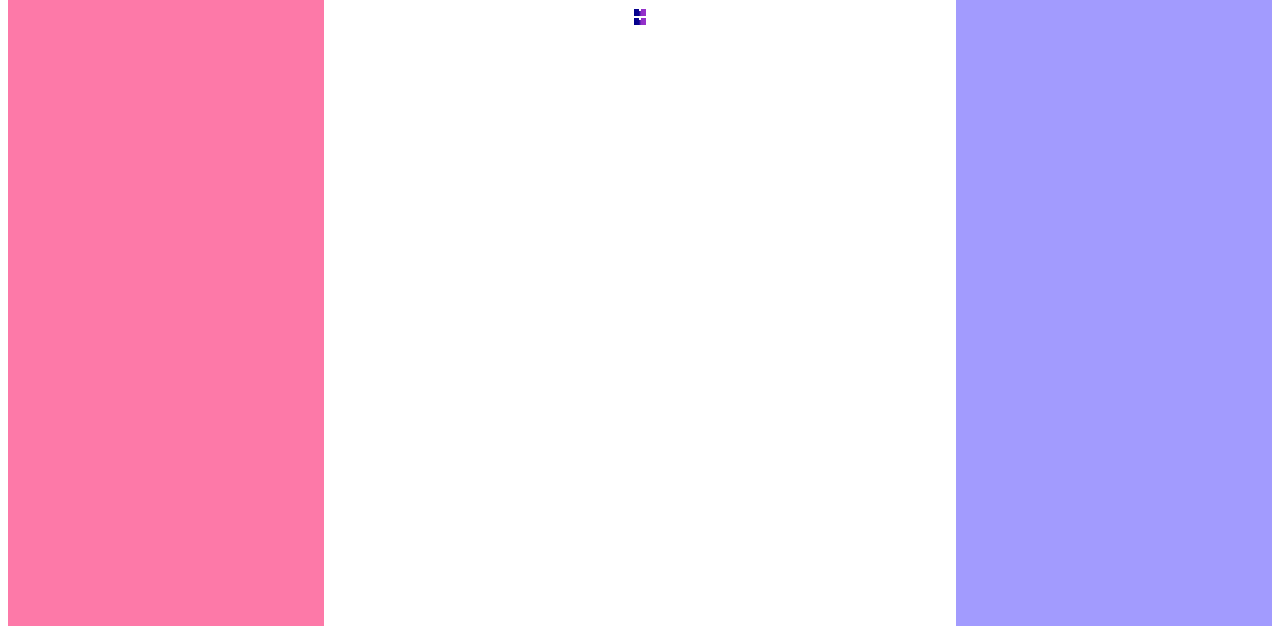
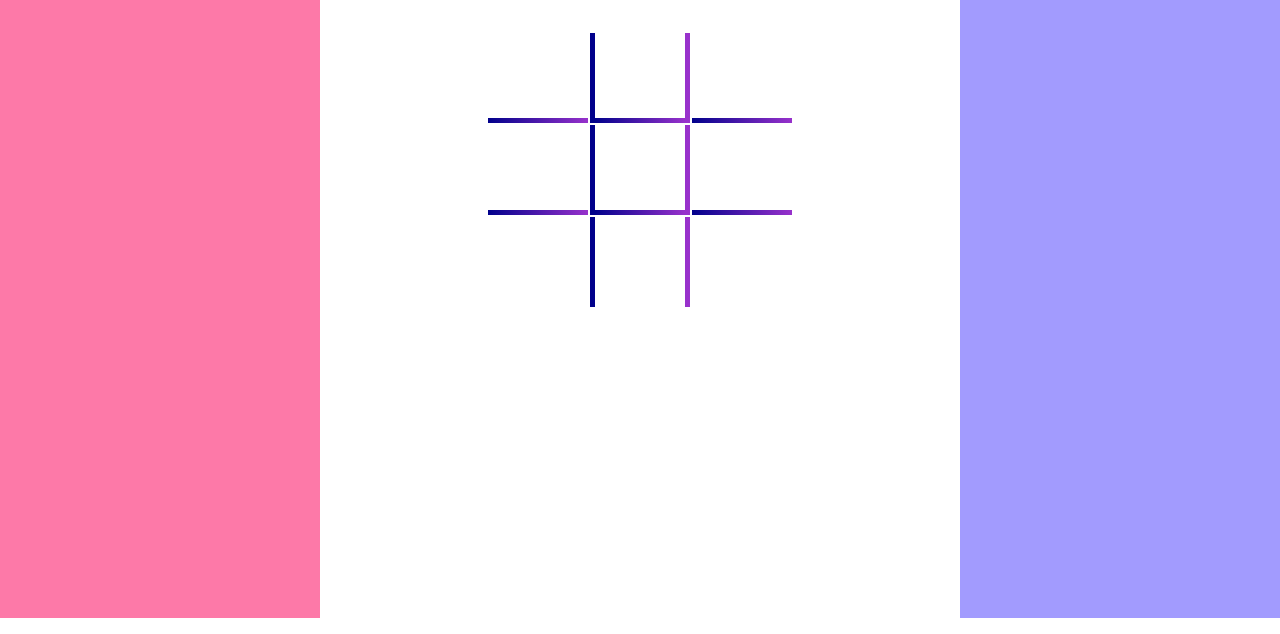
Before and after one commit to hjawad22/tick-tac-toe, a plain HTML site: page index.html in a window 1280 px wide. Shown: the part 182-816 px from the top of the page. Drawn offline with nearby package versions, Linux system fonts and the light colour scheme.

Commit message:
Update styles.css
Fixing merge conflict edits

```diff
--- a/styles.css
+++ b/styles.css
@@ -1,4 +1,4 @@
- feature/baseCSS
+
 * {
   font-family: 'Open Sans', sans-serif;
   box-sizing: border-box;
@@ -40,16 +40,13 @@
   background-color: #a29bfe;
 }
 
- feature/CSS-edits
+
 /* Table */
 
 .game-table {
   padding: 70px 0 0 0;
 }
 
-
- main
- main
 
  td {
   width: 100px;
```
